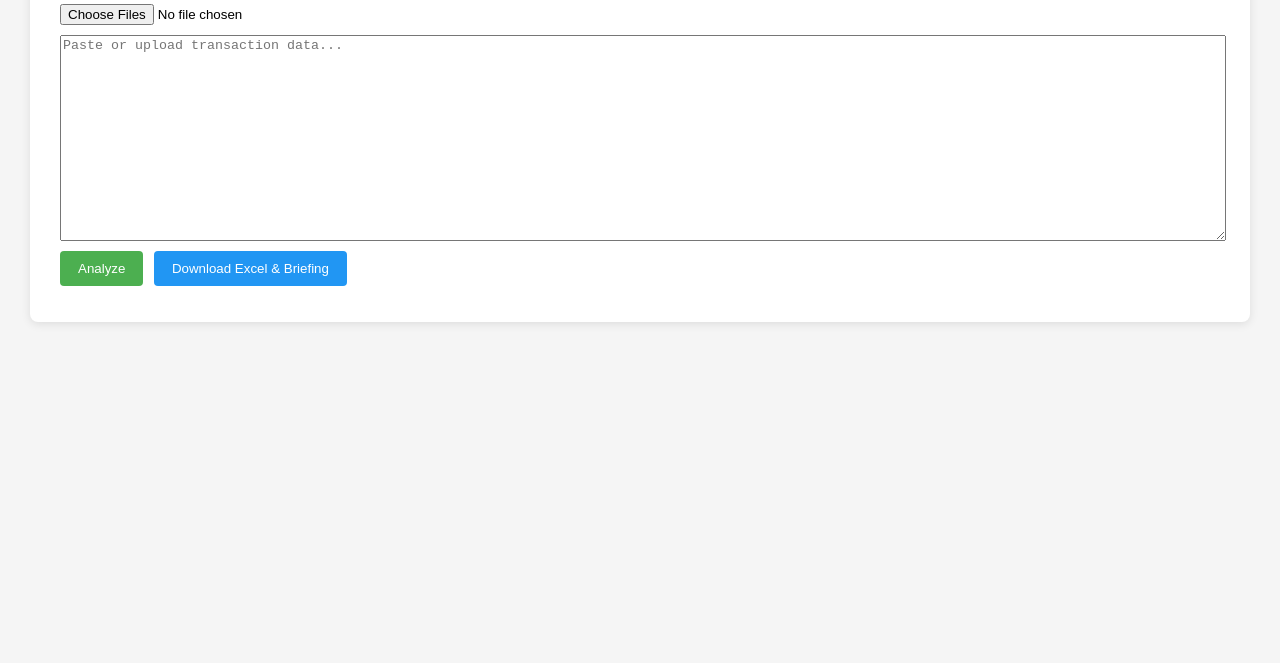
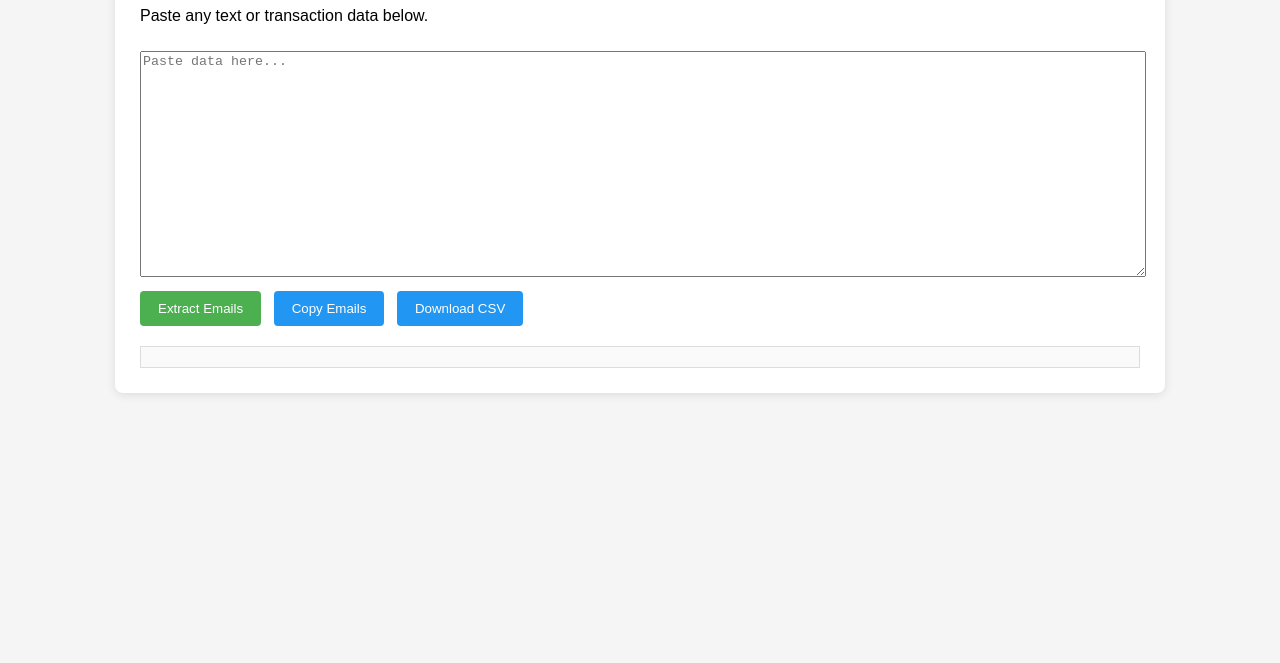
Before and after one commit to acsp0297-eng/affiliate-intel, a plain HTML site: page index.html in a window 1280 px wide. Shown: the part 137-800 px from the top of the page. Drawn offline with Linux system fonts and the light colour scheme.

Commit message:
Refactor HTML for Email Extractor functionality
Updated the title and modified styles for better layout. Added email extraction functionality and buttons for user interaction.

```diff
--- a/index.html
+++ b/index.html
@@ -3,167 +3,106 @@
 <head>
 <meta charset="UTF-8">
 <meta name="viewport" content="width=device-width, initial-scale=1.0">
-<title>ECHO – Affiliate Intelligence Console</title>
-<script src="https://cdn.jsdelivr.net/npm/xlsx@0.18.5/dist/xlsx.full.min.js"></script>
+<title>Email Extractor</title>
+
 <style>
-body { font-family: Arial, sans-serif; background:#f5f5f5; margin:0; padding:30px }
-.container { background:#fff; padding:30px; border-radius:8px; max-width:1200px; margin:auto; box-shadow:0 2px 10px rgba(0,0,0,.1) }
-textarea { width:100%; height:200px; font-family:monospace; margin-top:10px }
-button { padding:10px 18px; margin:6px 6px 6px 0; border:none; border-radius:4px; cursor:pointer; background:#4CAF50; color:#fff }
-.secondary { background:#2196F3 }
-.stat { font-size:18px; font-weight:bold; color:#4CAF50 }
-.email-preview { max-height:300px; overflow-y:auto; border:1px solid #ddd; padding:10px; margin-top:20px; background:#fafafa; border-radius:4px; font-family:monospace; font-size:13px; white-space:pre-wrap }
+body {
+  font-family: Arial, sans-serif;
+  background: #f5f5f5;
+  padding: 30px;
+}
+.container {
+  background: #fff;
+  padding: 25px;
+  border-radius: 8px;
+  max-width: 1000px;
+  margin: auto;
+  box-shadow: 0 2px 10px rgba(0,0,0,.1);
+}
+textarea {
+  width: 100%;
+  height: 220px;
+  font-family: monospace;
+  margin-top: 10px;
+}
+button {
+  padding: 10px 18px;
+  margin-top: 10px;
+  margin-right: 8px;
+  border: none;
+  border-radius: 4px;
+  cursor: pointer;
+  background: #4CAF50;
+  color: #fff;
+}
+.secondary {
+  background: #2196F3;
+}
+.results {
+  margin-top: 20px;
+  border: 1px solid #ddd;
+  padding: 10px;
+  background: #fafafa;
+  max-height: 300px;
+  overflow-y: auto;
+  font-family: monospace;
+  white-space: pre-wrap;
+}
+.stat {
+  font-weight: bold;
+  color: #4CAF50;
+}
 </style>
 </head>
+
 <body>
 <div class="container">
-<h1>📊 ECHO – Affiliate Intelligence Console</h1>
-<input type="file" id="fileInput" multiple accept=".csv,.txt,.tsv" />
-<textarea id="dataInput" placeholder="Paste or upload transaction data..."></textarea>
-<button onclick="analyzeData()">Analyze</button>
-<button onclick="downloadSpreadsheet()" class="secondary">Download Excel & Briefing</button>
-<div id="stats"></div>
-<div id="briefing" class="email-preview" style="display:none;"></div>
+  <h1>📧 Simple Email Extractor</h1>
+  <p>Paste any text or transaction data below.</p>
+
+  <textarea id="input" placeholder="Paste data here..."></textarea>
+
+  <button onclick="extractEmails()">Extract Emails</button>
+  <button class="secondary" onclick="copyEmails()">Copy Emails</button>
+  <button class="secondary" onclick="downloadCSV()">Download CSV</button>
+
+  <p id="stats"></p>
+  <div id="output" class="results"></div>
 </div>
+
 <script>
-let playerData = {};
-let errorLog = [];
+let emails = [];
 
-const emailTemplates = {
-  'Reload bonus': (player) => `Subject: Reload Bonus for ${player.email}\n\nHi ${player.email},\nWe noticed you've been inactive. Here's a special reload bonus just for you!\nClaim it now and enjoy!\n`,
-  'Loyalty email': (player) => `Subject: Thank You for Being a VIP, ${player.email}\n\nHi ${player.email},\nWe appreciate your loyalty! Here's an exclusive offer to keep you rewarded.\n`,
-  'Re-engagement offer': (player) => `Subject: We Miss You, ${player.email}\n\nHi ${player.email},\nIt's been a while! Come back and claim your personalized offer today.\n`,
-  'No action': (player) => `Subject: Hello ${player.email}\n\nHi ${player.email},\nThank you for being with us. No action required today.\n`
-};
+function extractEmails() {
+  const text = document.getElementById('input').value;
+  const matches = text.match(/[a-zA-Z0-9._%+-]+@[a-zA-Z0-9.-]+\\.[a-zA-Z]{2,}/g);
 
-document.getElementById('fileInput').addEventListener('change', e => {
-  Array.from(e.target.files).forEach(file => {
-    const r = new FileReader();
-    r.onload = ev => document.getElementById('dataInput').value += '\n' + ev.target.result;
-    r.readAsText(file);
-  });
-});
+  emails = matches ? Array.from(new Set(matches.map(e => e.toLowerCase()))) : [];
 
-function analyzeData() {
-  const lines = document.getElementById('dataInput').value.split('\n');
-  playerData = {};
-  errorLog = [];
-
-  lines.forEach(line => {
-    if (!line.trim()) return;
-    const emailMatch = line.match(/([\w.-]+@[\w.-]+\.[A-Za-z]{2,})/);
-    if (!emailMatch) { errorLog.push({line, reason:'No email'}); return; }
-    const email = emailMatch[0];
-
-    const wager = parseFloat((line.match(/\t(\d+\.\d+)/)||[])[1]||0);
-    const date = (line.match(/(\d{4}-\d{2}-\d{2})/)||[])[1]||'';
-
-    if (!playerData[email]) {
-      playerData[email] = { email: email, totalWager:0, transactions:0, lastSeen:'', firstSeen:'' };
-    }
-
-    playerData[email].totalWager += wager;
-    playerData[email].transactions += 1;
-    if (!playerData[email].firstSeen && date) playerData[email].firstSeen = date;
-    if (date) playerData[email].lastSeen = date;
-  });
-
-  document.getElementById('stats').innerHTML = `Players: <span class=\"stat\">${Object.keys(playerData).length}</span>`;
-
-  generateBriefing();
+  document.getElementById('output').textContent = emails.join('\\n');
+  document.getElementById('stats').innerHTML =
+    `Emails found: <span class="stat">${emails.length}</span>`;
 }
 
-function generateBriefing() {
-  const briefingDiv = document.getElementById('briefing');
-  briefingDiv.style.display = 'block';
-  let briefingText = `**ECHO Daily Brief – ${new Date().toLocaleDateString()}**\n\n`;
-
-  const players = Object.values(playerData);
-
-  const priorityPlayers = players.map(p => ({
-    ...p,
-    Priority: calculatePriority(p),
-    Tag: classifyPlayer(p),
-    AtRisk: isAtRisk(p),
-    RecommendedAction: recommendAction(p)
-  })).sort((a,b)=>b.Priority - a.Priority);
-
-  briefingText += 'Players requiring immediate action:\n';
-  priorityPlayers.slice(0,10).forEach(p => {
-    briefingText += `• ${p.email} | Segment: ${p.Tag} | Priority: ${p.Priority} | Last Seen: ${p.lastSeen} | Action: ${p.RecommendedAction}\nEmail Template:\n${emailTemplates[p.RecommendedAction](p)}\n`;
-  });
-
-  briefingText += '\nWatchlist:\n';
-  priorityPlayers.slice(10,20).forEach(p => {
-    briefingText += `• ${p.email} | Segment: ${p.Tag} | Trend: ${trend(p)} | Last Seen: ${p.lastSeen}\n`;
-  });
-
-  briefingText += '\nDo Not Contact This Week:\n';
-  priorityPlayers.slice(20).forEach(p => {
-    briefingText += `• ${p.email} | Segment: ${p.Tag} | Last Seen: ${p.lastSeen}\n`;
-  });
-
-  briefingDiv.textContent = briefingText;
+function copyEmails() {
+  if (!emails.length) return alert('No emails to copy.');
+  navigator.clipboard.writeText(emails.join('\\n'));
+  alert('Emails copied to clipboard.');
 }
 
-function classifyPlayer(p) {
-  if (p.totalWager >= 5000) return 'Whale';
-  if (p.totalWager >= 1000 && p.transactions >=10) return 'VIP';
-  if (p.transactions >=5) return 'Regular';
-  return 'Casual';
-}
+function downloadCSV() {
+  if (!emails.length) return alert('No emails to download.');
 
-function isAtRisk(p) {
-  if (!p.lastSeen) return true;
-  return (Date.now() - new Date(p.lastSeen))/86400000 > 30;
-}
+  let csv = 'Email\\n' + emails.join('\\n');
+  const blob = new Blob([csv], { type: 'text/csv;charset=utf-8;' });
+  const url = URL.createObjectURL(blob);
 
-function trend(p) {
-  if (p.transactions >=15) return 'UP';
-  if (p.transactions >=5) return 'FLAT';
-  return 'DOWN';
-}
+  const link = document.createElement('a');
+  link.href = url;
+  link.download = 'emails.csv';
+  link.click();
 
-function calculatePriority(p) {
-  let score=0;
-  if (classifyPlayer(p)==='Whale') score+=40;
-  if (classifyPlayer(p)==='VIP') score+=25;
-  if (isAtRisk(p)) score+=20;
-  if ((p.totalWager/p.transactions)*p.transactions>300) score+=15;
-  if (!activeThisWeek(p)) score+=10;
-  return score;
-}
-
-function activeThisWeek(p) {
-  if (!p.lastSeen) return false;
-  return (Date.now() - new Date(p.lastSeen))/86400000 <=7;
-}
-
-function recommendAction(p) {
-  if (classifyPlayer(p)==='Whale' && !activeThisWeek(p)) return 'Reload bonus';
-  if (classifyPlayer(p)==='VIP' && isAtRisk(p)) return 'Loyalty email';
-  if (p.totalWager>300 && trend(p)==='DOWN') return 'Re-engagement offer';
-  return 'No action';
-}
-
-function downloadSpreadsheet() {
-  const wb = XLSX.utils.book_new();
-  const rows = Object.values(playerData).map(p => ({
-    Email: p.email,
-    Tag: classifyPlayer(p),
-    TotalWager: p.totalWager.toFixed(2),
-    Transactions: p.transactions,
-    Priority: calculatePriority(p),
-    AtRisk: isAtRisk(p) ? 'YES':'NO',
-    FirstSeen: p.firstSeen,
-    LastSeen: p.lastSeen,
-    RecommendedAction: recommendAction(p),
-    EmailTemplate: emailTemplates[recommendAction(p)](p)
-  }));
-
-  XLSX.utils.book_append_sheet(wb, XLSX.utils.json_to_sheet(rows), 'All Players');
-  if (errorLog.length) XLSX.utils.book_append_sheet(wb, XLSX.utils.json_to_sheet(errorLog), 'Error Log');
-  XLSX.writeFile(wb, 'ECHO_Affiliate_Intelligence.xlsx');
+  URL.revokeObjectURL(url);
 }
 </script>
 </body>
```
